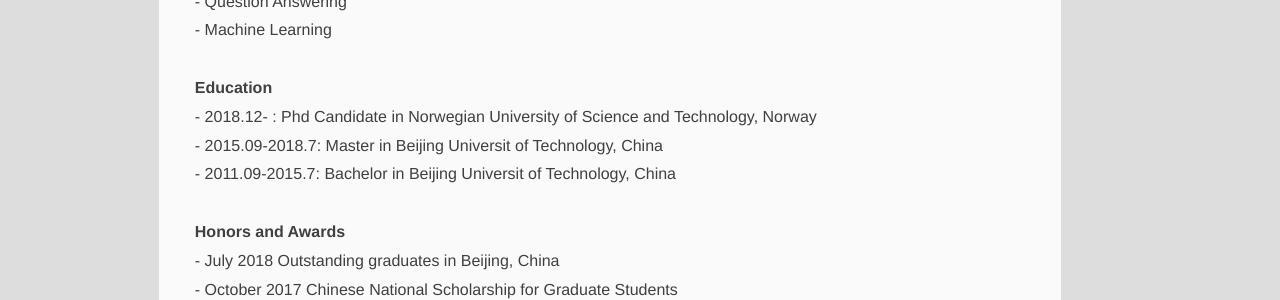
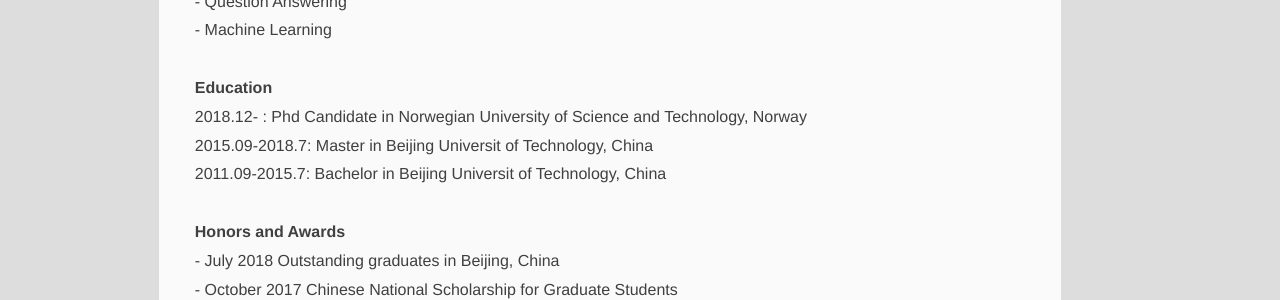
Before and after one commit to maintank/maintank.github.io, a Jekyll site: the page built from about/index.html, in a window 1280 px wide. Shown: the part 437-737 px from the top of the page. Built offline with Jekyll 4.4.1, drawn with Linux system fonts in a browser that asks for light colours; comment, search, counter and statistics services are not loaded.

```diff
--- a/about/index.html
+++ b/about/index.html
@@ -9,9 +9,9 @@ title: About me
 - Machine Learning <br>
 <br>
 <b> Education</b> <br>
-- 2018.12-			: Phd Candidate in Norwegian University of Science and Technology, Norway <br>
-- 2015.09-2018.7: Master in Beijing Universit of Technology, China <br>
-- 2011.09-2015.7: Bachelor in Beijing Universit of Technology, China <br>
+2018.12-      : Phd Candidate in Norwegian University of Science and Technology, Norway <br>
+2015.09-2018.7: Master in Beijing Universit of Technology, China <br>
+2011.09-2015.7: Bachelor in Beijing Universit of Technology, China <br>
 <br>
 <b> Honors and Awards</b> <br>
 - July 2018 Outstanding graduates in Beijing, China <br>
```
